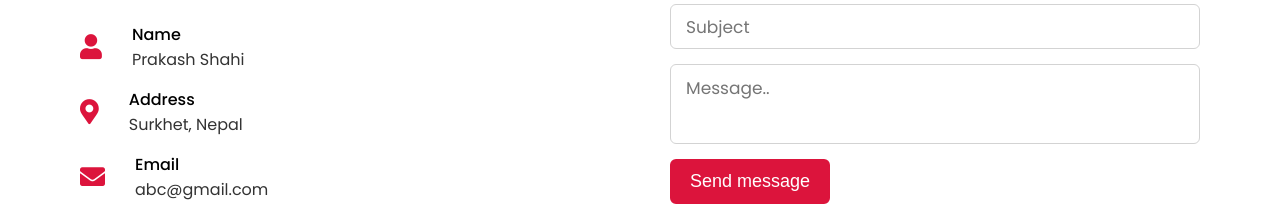
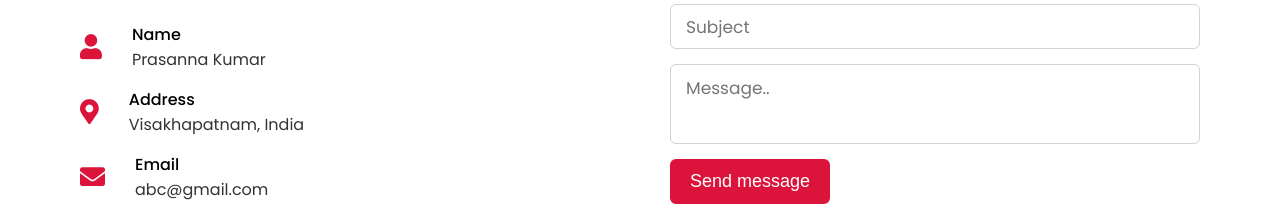
Before and after one commit to RLPrasanna/prasannaportfolio.github.io, a plain HTML site: page index.html in a window 1280 px wide. Shown: the part 3739-3945 px from the top of the page. Drawn offline with nearby package versions, Linux system fonts and the light colour scheme.

Commit message:
Update index.html

```diff
--- a/index.html
+++ b/index.html
@@ -217,14 +217,14 @@
                             <i class="fas fa-user"></i>
                             <div class="info">
                                 <div class="head">Name</div>
-                                <div class="sub-title">Prakash Shahi</div>
+                                <div class="sub-title">Prasanna Kumar</div>
                             </div>
                         </div>
                         <div class="row">
                             <i class="fas fa-map-marker-alt"></i>
                             <div class="info">
                                 <div class="head">Address</div>
-                                <div class="sub-title">Surkhet, Nepal</div>
+                                <div class="sub-title">Visakhapatnam, India</div>
                             </div>
                         </div>
                         <div class="row">
```
